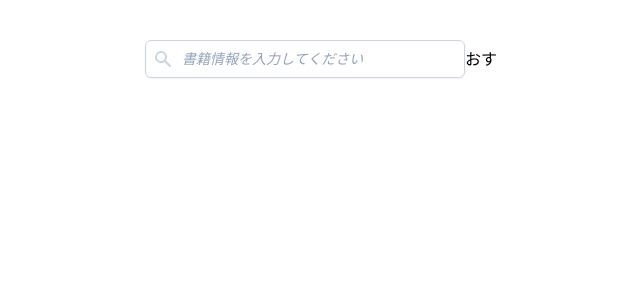
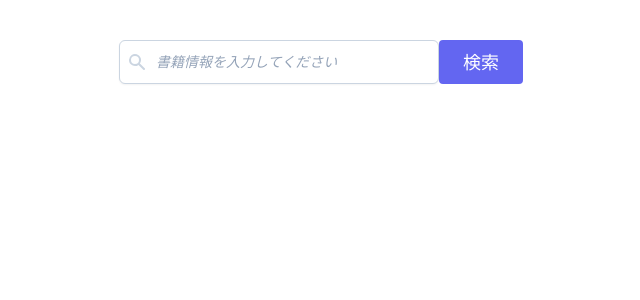
Before and after one commit to 2nofa11/table_of_contents, a Vue app: page / in a window 1280 px wide. Shown: the top 300 px of the page, without its empty margins (319-959 px from the left). Built offline with nearby package versions, Linux system fonts and the light colour scheme.

Commit message:
feat: ボタンデザインの変更

```diff
--- a/src/component/SearchBox/SearchBox.vue
+++ b/src/component/SearchBox/SearchBox.vue
@@ -29,6 +29,11 @@ const searchTextContents = async () => {
     </label>
 
     <!-- FIXME ボタンのデザイン -->
-    <button @click="searchTextContents">おす</button>
+    <button
+      class="text-white bg-indigo-500 border-0 py-2 px-6 focus:outline-none hover:bg-indigo-600 rounded text-lg"
+      @click="searchTextContents"
+    >
+      検索
+    </button>
   </section>
 </template>
```
